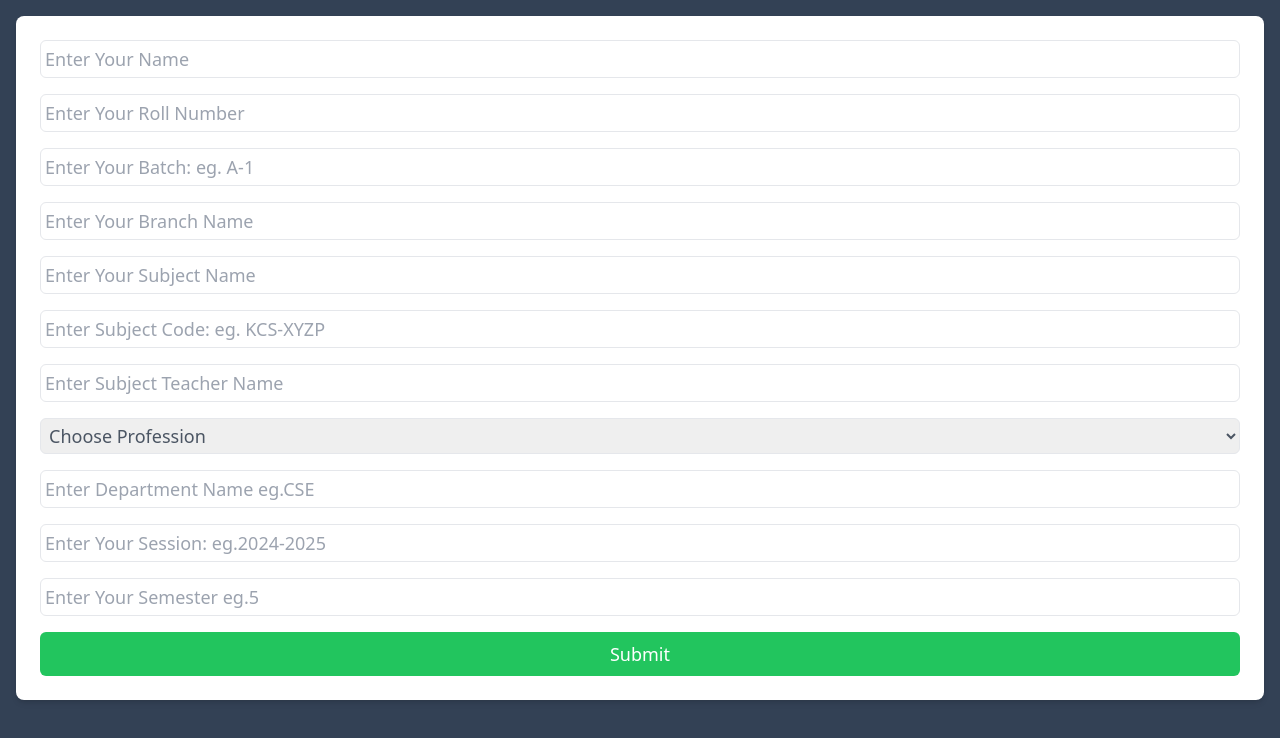
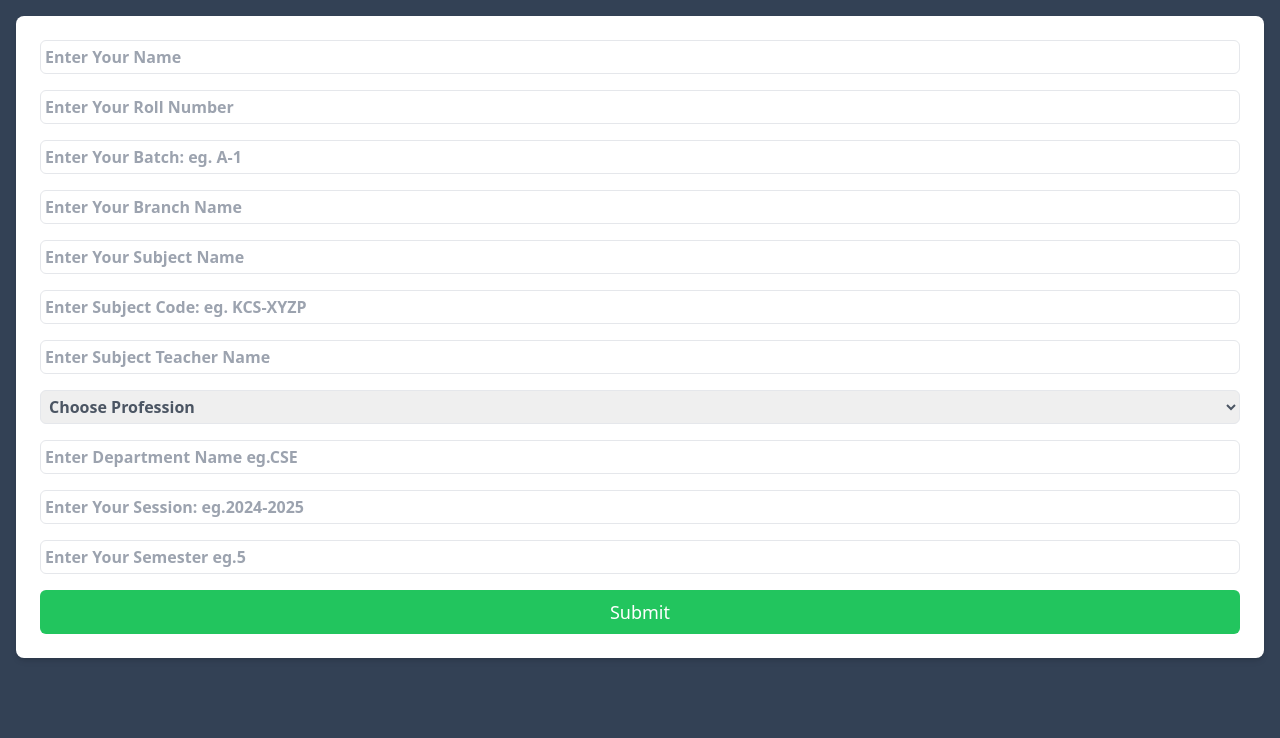
Before and after one commit to MohdSamir2001/FrontPageMaker, a React (Vite) app: page / in a window 1280 px wide. Shown: the top 738 px of the page. Built offline with nearby package versions, Linux system fonts and the light colour scheme.

Commit message:
Text Better

```diff
--- a/src/components/DetailsPage.jsx
+++ b/src/components/DetailsPage.jsx
@@ -65,7 +65,7 @@ const DetailsPage = () => {
             {placeholder === "Choose Profession" ? (
               <select
                 ref={refs[index]}
-                className="p-1 border rounded-md text-gray-600 text-lg"
+                className="p-1 border rounded-md text-gray-600 font-semibold"
               >
                 <option value="">Choose Profession</option>
                 <option value="Assistant Professor">Assistant Professor</option>
@@ -76,7 +76,7 @@ const DetailsPage = () => {
                 ref={refs[index]}
                 type="text"
                 placeholder={placeholder}
-                className="w-full border rounded-md p-1 text-lg"
+                className="w-full border rounded-md p-1 font-semibold"
               />
             )}
           </React.Fragment>
```
